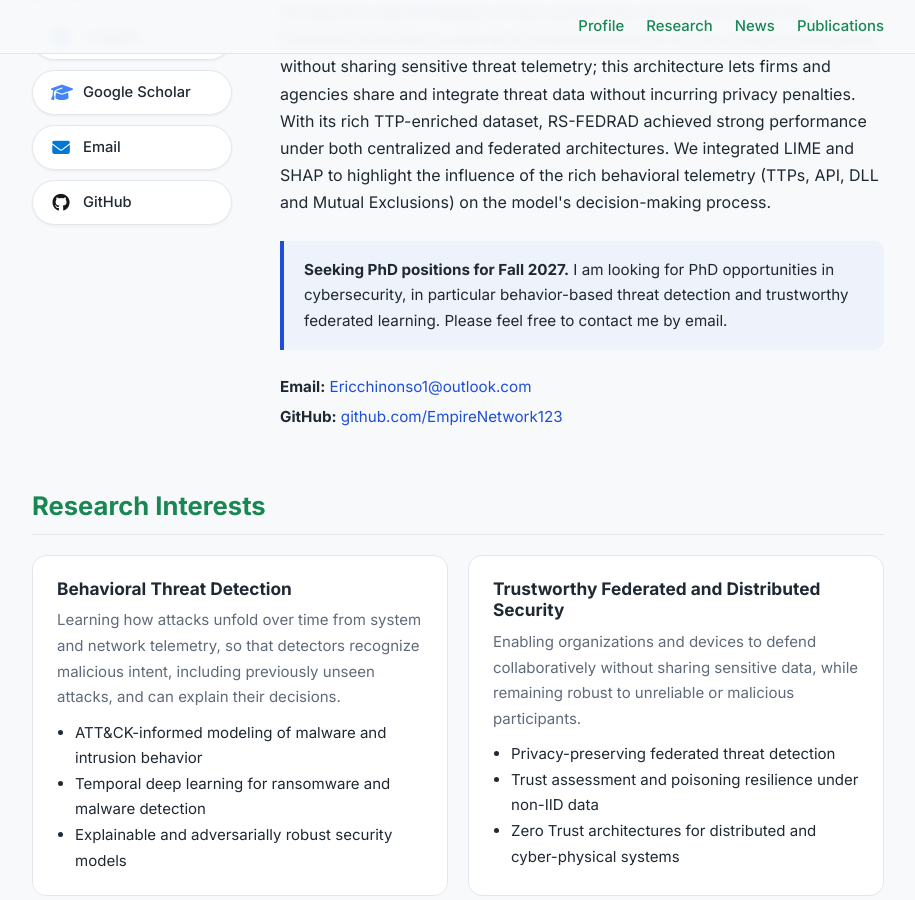
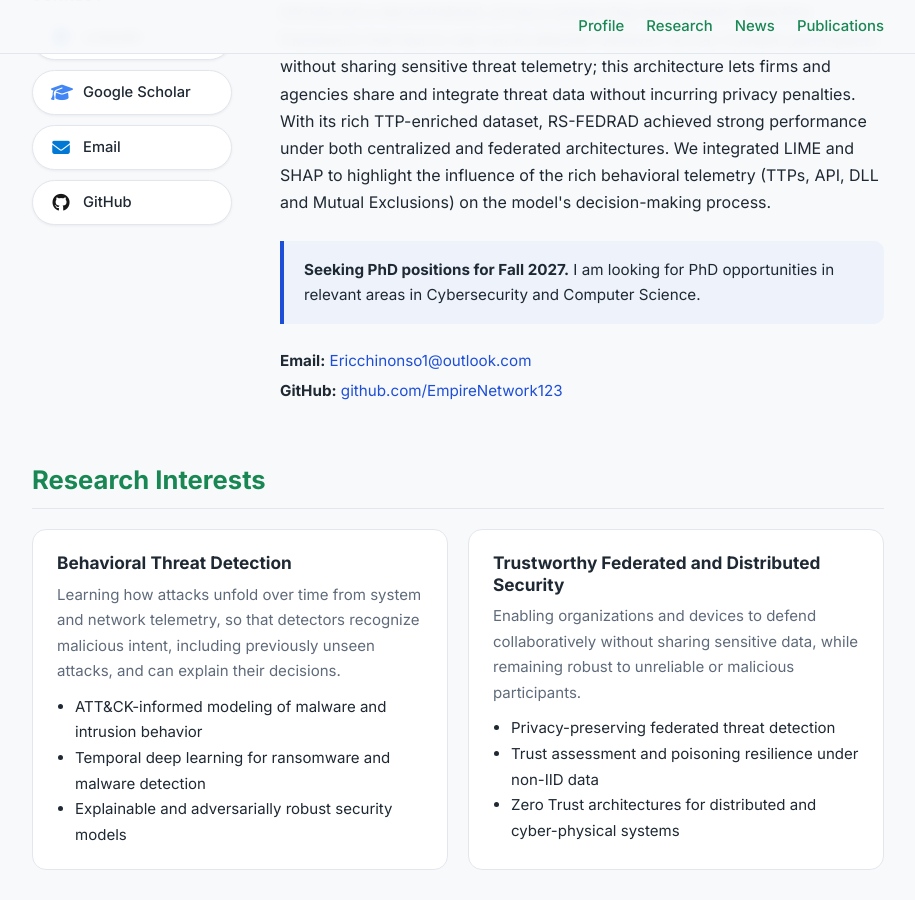
Before and after one commit to EmpireNetwork123/EmpireNetwork123.github.io, a Jekyll site: the page built from index.html, in a window 1280 px wide and 900 px high, scrolled down 341 px. Shown: the whole window, without its empty margins (182-1097 px from the left). Built offline with Jekyll 4.4.1, drawn with Linux system fonts in a browser that asks for light colours.

Commit message:
minor revise

```diff
--- a/index.html
+++ b/index.html
@@ -29,7 +29,7 @@ title: "Ali Eric Chinonso"
       <p>I am a cybersecurity researcher working on behavioral threat detection and privacy-preserving collaborative learning for security. I received my M.Eng. in Cybersecurity from Huazhong University of Science and Technology (HUST), China, under the supervision of <a href="http://faculty.hust.edu.cn/lusongfeng/en/index.htm" target="_blank" rel="noopener">Professor Songfeng Lu</a>. My master's research introduced a decentralized, privacy-preserving ransomware-detection framework that learns real-world attacker behavior across multiple participants without sharing sensitive threat telemetry; this architecture lets firms and agencies share and integrate threat data without incurring privacy penalties. With its rich TTP-enriched dataset, RS-FEDRAD achieved strong performance under both centralized and federated architectures. We integrated LIME and SHAP to highlight the influence of the rich behavioral telemetry (TTPs, API, DLL and Mutual Exclusions) on the model's decision-making process.</p>
 
       <div class="notice">
-        <strong>Seeking PhD positions for Fall 2027.</strong> I am looking for PhD opportunities in cybersecurity, in particular behavior-based threat detection and trustworthy federated learning. Please feel free to contact me by email.
+        <strong>Seeking PhD positions for Fall 2027.</strong> I am looking for PhD opportunities in relevant areas in Cybersecurity and Computer Science.
       </div>
 
       <p class="contact-line"><strong>Email:</strong> <a href="mailto:{{ me.email }}">{{ me.email }}</a></p>
```
